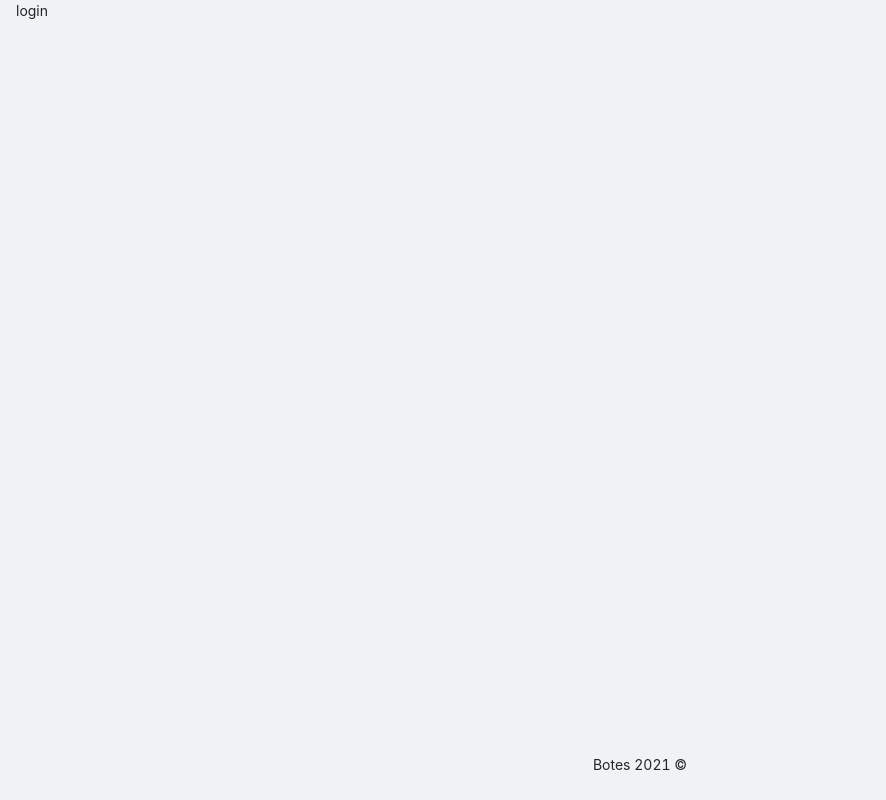
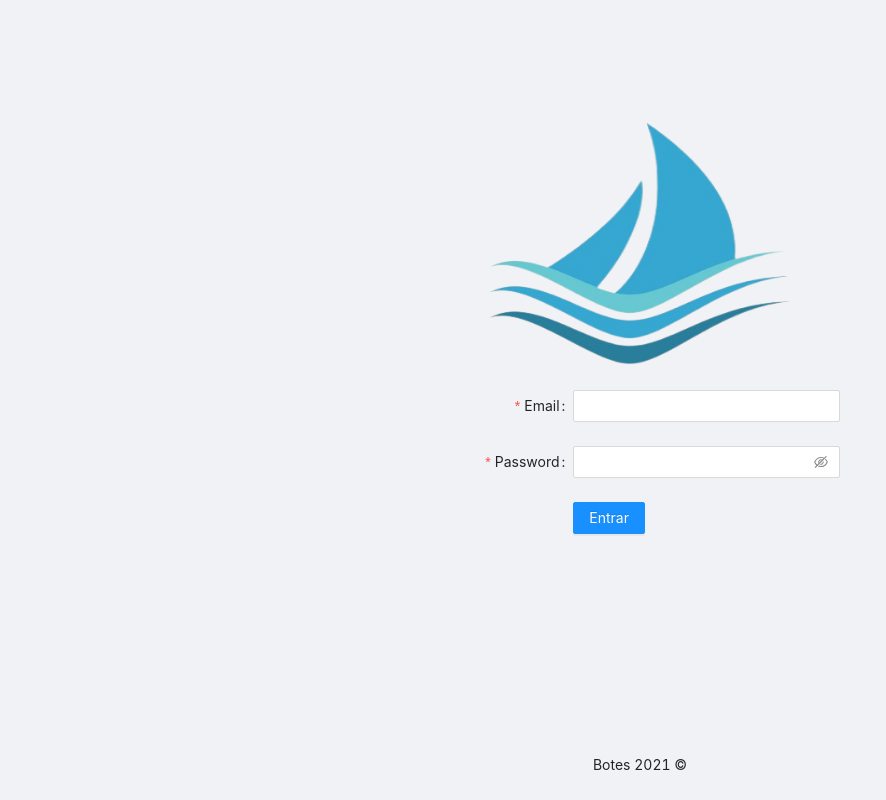
Before and after one commit to federicoWax/Boletos, a React (Create React App) app: page /login in a window 1280 px wide. Shown: the whole page, without its empty margins (0-886 px from the left). Built offline with nearby package versions, Linux system fonts and the light colour scheme; no server answers.

Commit message:
login terminado

```diff
--- a/src/routes/Routes.tsx
+++ b/src/routes/Routes.tsx
@@ -17,6 +17,7 @@ const Routes: FC = () => {
           { user && <LayoutComponent /> }
           <Layout className="site-layout">
             <Layout.Content style={{ margin: '0 16px' }}>
+              {window.location.pathname === "/login" && user && <Redirect to="/" />}
               {window.location.pathname !== "/login" && !user && <Redirect to="/login" />}
               <Switch>
                 <Route exact path="/" component={Home} />
--- a/src/views/login/Login.tsx
+++ b/src/views/login/Login.tsx
@@ -1,9 +1,68 @@
-import { FC } from 'react';
+import { ChangeEvent, FC, useState } from 'react';
+import { Form, Input, Button, Row, Col, message } from 'antd';
+import logoLogin from '../../assets/login.png';
+import firebase from '../../firebase/firebase';
+import { RouteComponentProps } from 'react-router-dom';
 
-const Login: FC = () => {
+interface Account {
+  email: string;
+  passowrd: string;
+}
+
+const Login : FC<RouteComponentProps> = ({history}) => {
+  const [account, setAccount] = useState<Account>({email: "", passowrd: ""});
+  const [loading, setLoading] = useState<boolean>(false);
+
+  const onFinish = async () => {
+    if(loading) return;
+
+    try {
+      setLoading(true);
+
+      await firebase.auth().signInWithEmailAndPassword(account.email, account.passowrd);
+      history.push("/");
+    } catch (error) {
+      console.log(error);
+      message.error("Error, datos incorrectos.");
+    } finally {
+      setLoading(false);
+    }
+  }
+
   return (
-    <div>
-      login
+    <div style={{marginTop: "15vh"}}>
+      <Row justify="center">
+        <Col style={{width: 400}}>
+          <img alt="botes-login" height={250} style={{width: "90%", marginBottom: 20, paddingLeft: 40}} src={logoLogin}/>
+          <Form
+            name="basic"
+            labelCol={{ span: 8 }}
+            wrapperCol={{ span: 16 }}
+            initialValues={{ remember: true }}
+            onFinish={onFinish}
+          >
+            <Form.Item
+              label="Email"
+              name="email"
+              rules={[{ required: true, message: 'Favor de escribir el correo.' }]}
+            >
+              <Input value={account.email} onChange={(e: ChangeEvent<HTMLInputElement>) => setAccount({...account, email: e.target.value})} />
+            </Form.Item>
+            <Form.Item
+              label="Password"
+              name="password"
+              rules={[{ required: true, message: 'Favor de escribir la contraseña.' }]}
+            >
+              <Input.Password value={account.passowrd} onChange={(e: ChangeEvent<HTMLInputElement>) => setAccount({...account, passowrd: e.target.value})} />
+            </Form.Item>
+            <Form.Item wrapperCol={{ offset: 8, span: 16 }}>
+              <Button type="primary" htmlType="submit" loading={loading}>
+                Entrar
+              </Button>
+            </Form.Item>
+          </Form>
+        </Col>
+      </Row>
     </div>
   )
 }
```
Also changed, not shown: src/assets/login.png (added).
